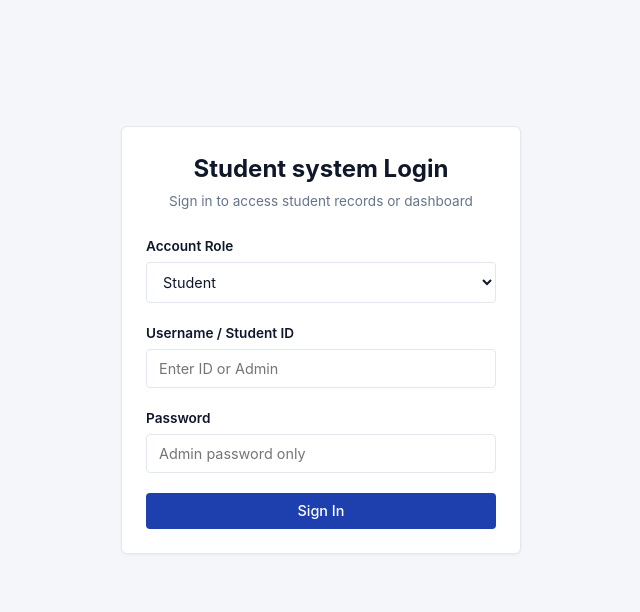
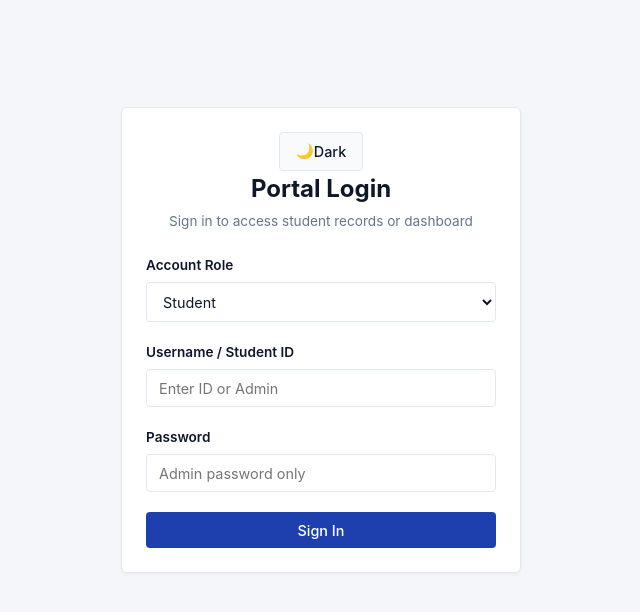
Before and after one commit to Sereiboth180/StudentManagementSystem, a Flask app: page / in a window 1280 px wide. Shown: the top 612 px of the page, without its empty margins (319-959 px from the left). Run offline with Flask 3, Linux system fonts and the light colour scheme.

Commit message:
Update index.html

```diff
--- a/templates/index.html
+++ b/templates/index.html
@@ -25,7 +25,12 @@
             <div class="login-wrapper">
                 <div class="card login-card">
                     <div class="login-header">
-                        <h2>Student system Login</h2>
+                        <div class="theme-toggle-corner">
+                            <button class="btn btn-secondary theme-btn" aria-label="Toggle theme">
+                                <span class="theme-icon">🌙</span> <span class="theme-text">Dark</span>
+                            </button>
+                        </div>
+                        <h2>Portal Login</h2>
                         <p>Sign in to access student records or dashboard</p>
                     </div>
 
@@ -60,6 +65,11 @@
                     <h2>Student Management</h2>
                 </div>
                 <div class="header-user">
+                    <!-- Theme Toggle Button -->
+                    <button class="btn btn-secondary theme-btn" aria-label="Toggle theme">
+                        <span class="theme-icon">🌙</span> <span class="theme-text">Dark</span>
+                    </button>
+
                     <span class="role-badge role-{{ role }}">{{ role | capitalize }}</span>
                     <div class="user-avatar">
                         {{ role[0] | upper }}
@@ -91,7 +101,7 @@
                     </div>
                 </div>
 
-                <!-- Admin Action Grid: Import/Export + Add Student -->
+                <!-- Admin Action Grid: Data Actions + Add Student -->
                 <div class="dashboard-grid">
                     <!-- Data Management -->
                     <div class="card">
```
